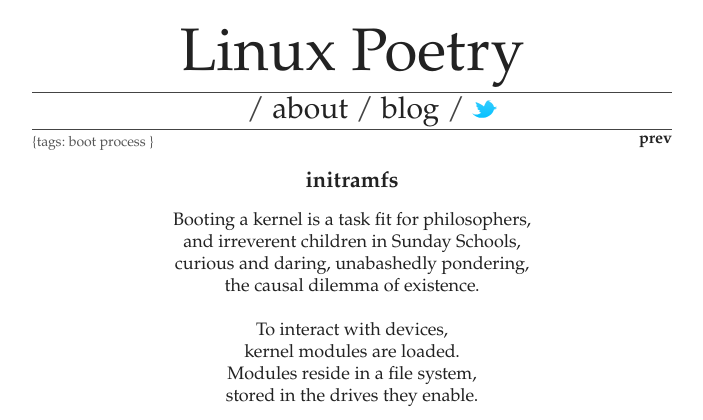
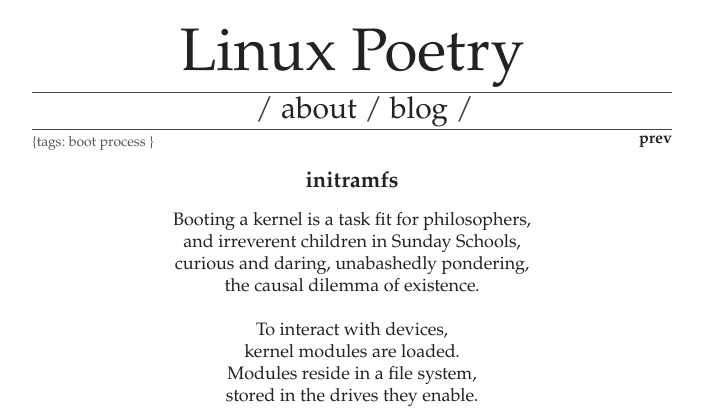
Before and after one commit to EricSchles/linuxpoetry, a Django app: page / in a window 1280 px wide. Shown: the top 420 px of the page, without its empty margins (288-991 px from the left). Run offline with Django 3.2, Linux system fonts and the light colour scheme; data comes from the database, SQL or seed files in the repository; both versions use the stored data as it was after the commit; parts of the project's set-up code (start-up, migrations or seed data) failed here and were passed over.

Commit message:
Removes twitter references.

```diff
--- a/templates/linuxpoetry/base.html
+++ b/templates/linuxpoetry/base.html
@@ -111,11 +111,7 @@
             <a href="{% url "blogindex" %}"> blog </a>/
         </li>
         <li>
-          <a
-            class="twitter"
-            onCLick=window.open("http://www.twitter.com/linuxpoetry")>
-            <img src="{{ static_url }}twitterbird.svg" width="25px"></img>
-          </a>
+        &nbsp;
         </li>
       </ul>
 
```
Also changed, not shown: poetry.db.
